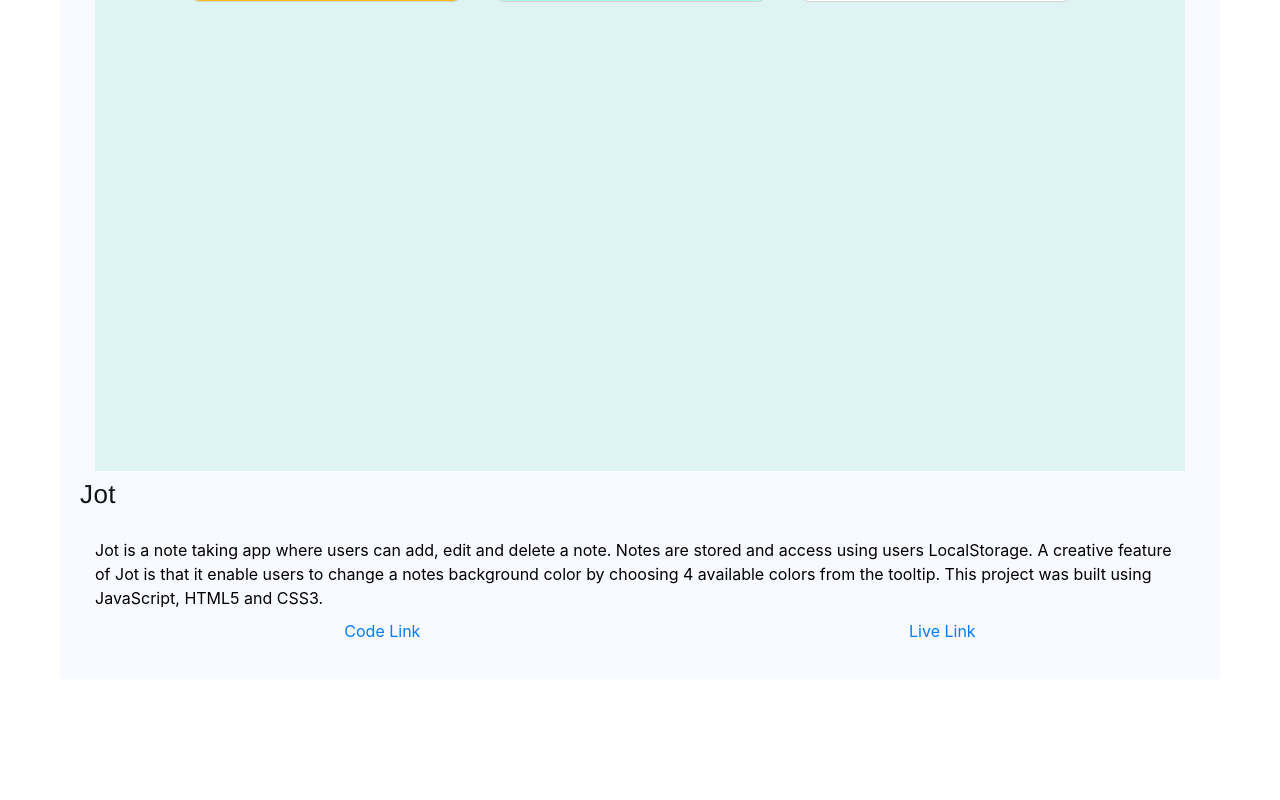
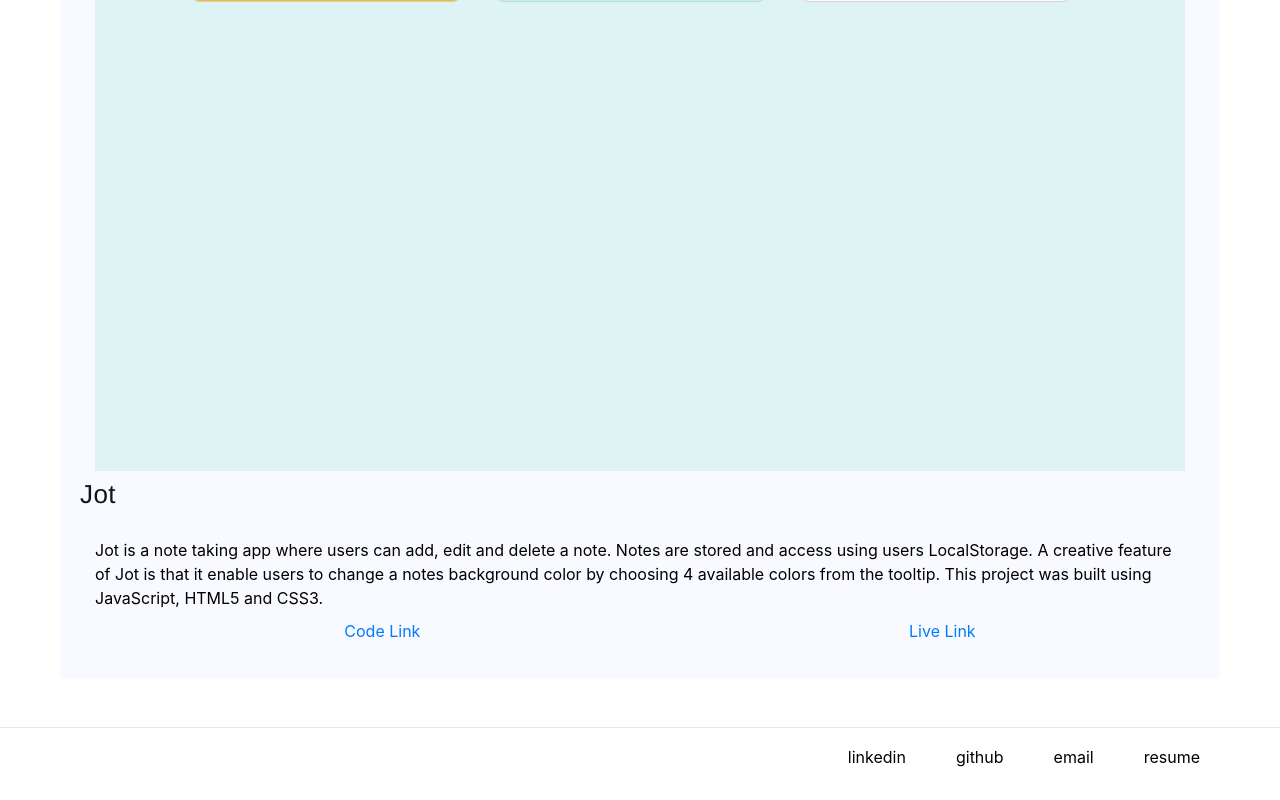
Before and after one commit to gracebodur/mgbportfolio, a React (Create React App) app: page / in a window 1280 px wide. Shown: the part 4567-5367 px from the top of the page. Before the commit the page ends 5294 px from the top, so only its background shows below. Built offline with nearby package versions, Linux system fonts and the light colour scheme.

Commit message:
create footer component and basic styling

```diff
--- a/src/App.js
+++ b/src/App.js
@@ -4,6 +4,7 @@ import Topbar from './Topbar/Topbar'
 import Intro from './Intro/Intro'
 import ProjectHeader from './ProjectHeader/ProjectHeader'
 import Projects from './Projects/Projects'
+import Footer from './Footer/Footer'
 
 function App () {
 	return (
@@ -12,6 +13,7 @@ function App () {
 			<Intro />
 			<ProjectHeader/>
 			<Projects />
+			<Footer />
 		</div>
 	)
 }
--- /dev/null
+++ b/src/Footer/Footer.css
@@ -0,0 +1,51 @@
+.footer {
+    border-top: 1px solid #E6E8E9;
+    text-align: right;
+    padding: 16px 30px 15px;
+}
+
+.footer-item {
+    display: inline-block;
+}
+
+.footer li {
+    display: inline-block;
+    vertical-align: middle;
+    -webkit-transition: all 0.2s;
+    -moz-transition: all 0.2s;
+    -ms-transition: all 0.2s;
+    -o-transition: all 0.2s;
+    transition: all 0.2s;
+    list-style-type: none;
+    color: black;
+}
+
+.footer li:hover {
+    opacity: .5;
+}
+
+.footer a {
+    margin-right: 50px;
+}
+
+
+@media (min-width: 768px) and (max-width: 1130px) {
+    .footer {
+        padding: 14px 30px 13px;
+    }
+}
+
+@media (max-width: 767px) {
+    .footer {
+        padding: 12px 20px 12px;
+    }
+
+    .footer li {
+        transform: scale(0.95);
+    }
+
+    .footer-item {
+        display: flex;
+        justify-content: space-around;
+    }
+}
--- /dev/null
+++ b/src/Footer/Footer.js
@@ -0,0 +1,26 @@
+import React from 'react'
+import './Footer.css'
+
+function Footer () {
+    return (
+        <section className='footer'>
+            <ul className='footer-item'>
+                <a href="http://linkedin.com/in/mgracebodur" target='_blank' rel='noreferrer'>
+                    <li className='footer-link'>linkedin</li>
+                </a>
+                <a href="https://github.com/gracebodur" target='_blank' rel='noreferrer'>
+                    <li className='footer-link'>github</li>
+                </a>
+                <a href="mailto:mgracebodur@gmail.com" target='_blank' rel='noreferrer'>
+                    <li className='footer-link'>email</li>
+                </a>
+                <a href="https://docs.google.com/document/d/1gSfBTaGemXr8q5M3qIJ9E74bn7ojFcPs9axVP9qzbcM/edit?usp=sharing" target='_blank' rel='noreferrer'>
+                    <li className='footer-link'>resume
+                    </li>
+                </a>
+            </ul>
+        </section>
+    )
+}
+
+export default Footer
```
Also changed, not shown: 1 other file (tests, documents, lock files or other folders).
